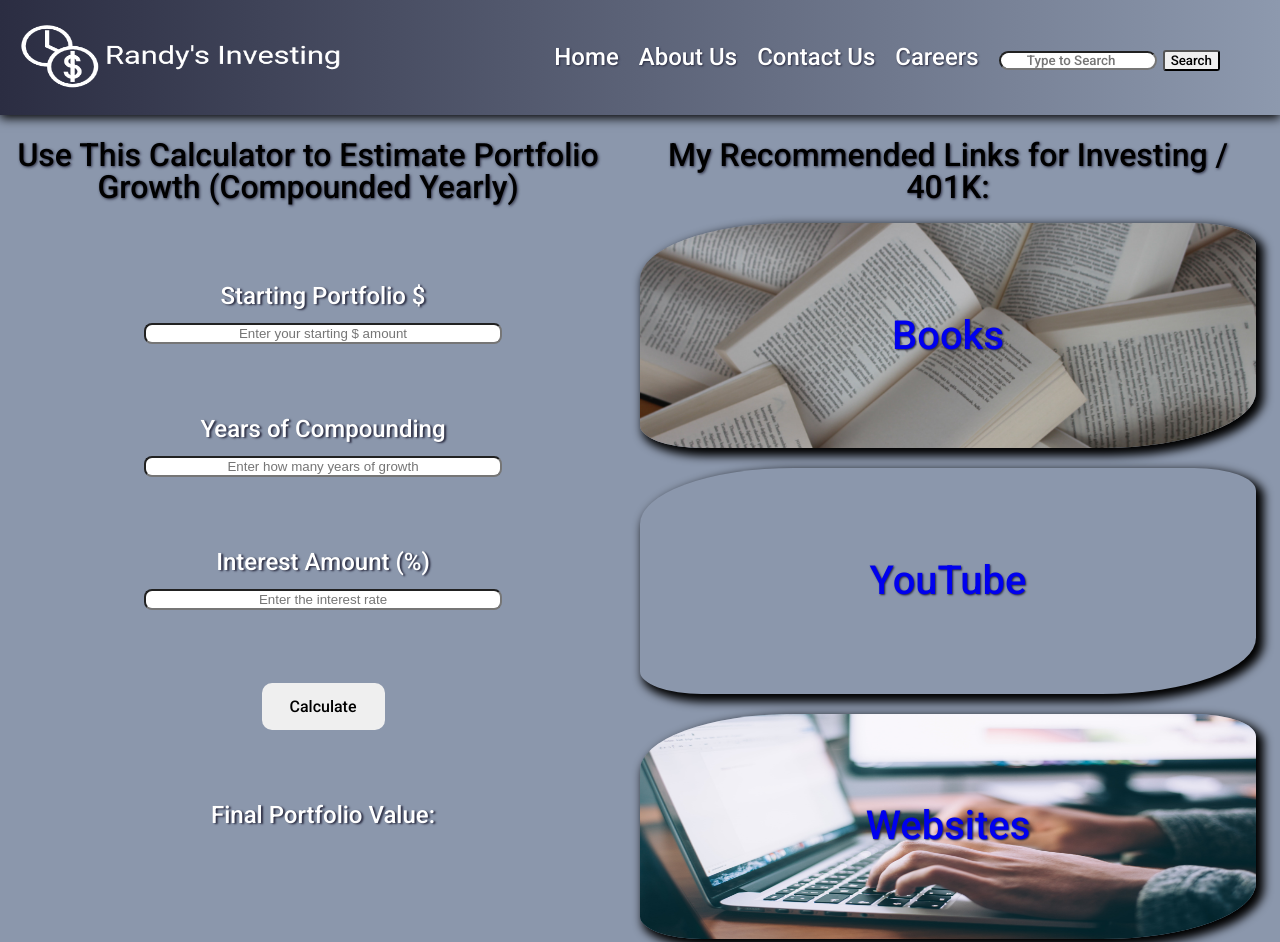
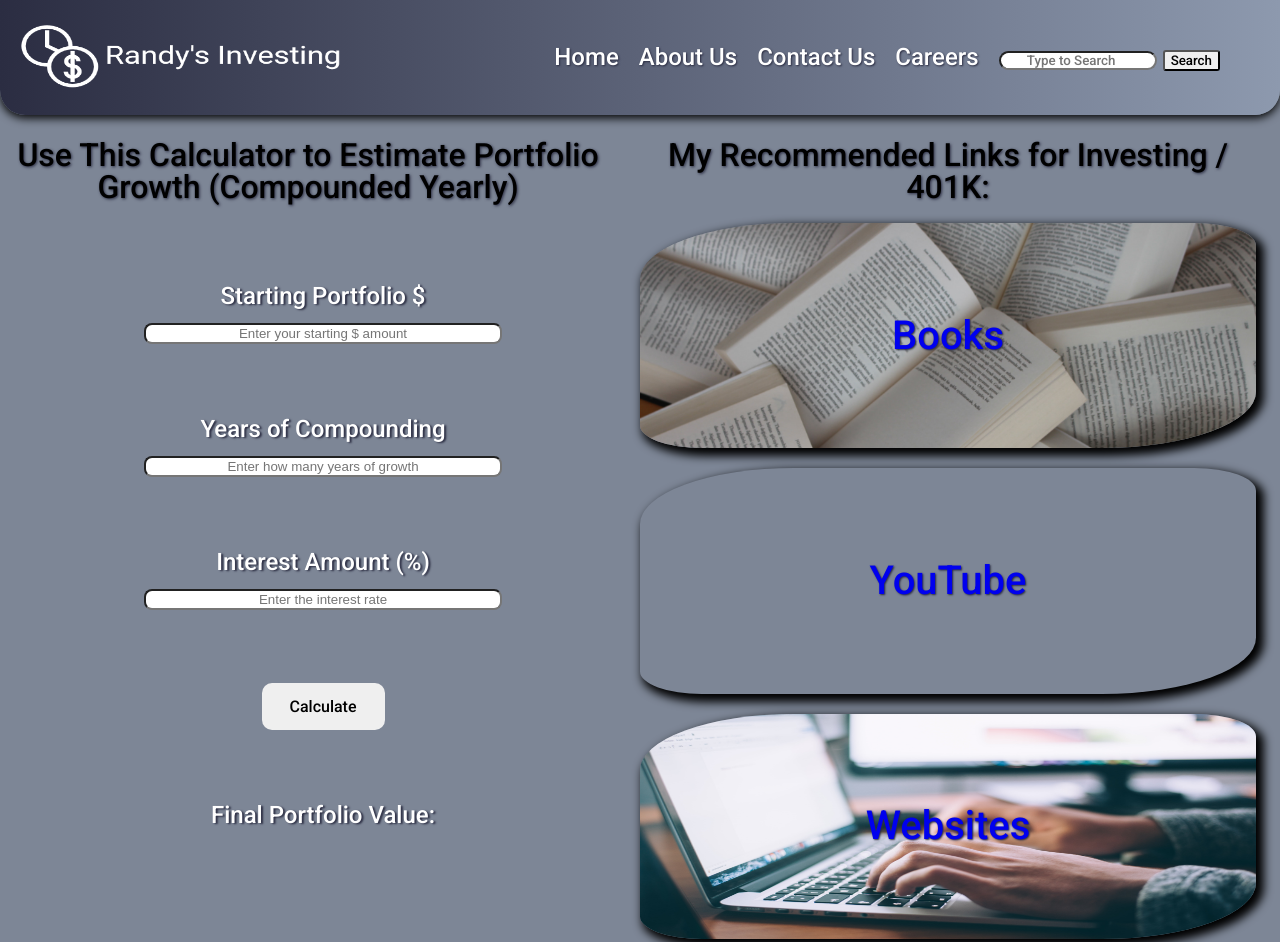
Before and after one commit to randallcode/StockProject, a plain HTML site: page index.html in a window 1280 px wide. Shown: the top 942 px of the page. Drawn offline with Linux system fonts and the light colour scheme.

Commit message:
Added border radius to the bottom portions of the header. Changed the body's background color.

```diff
--- a/style.css
+++ b/style.css
@@ -56,6 +56,7 @@ header {
     position: sticky;
     top: 0;
     box-shadow: 0px 3px 10px;
+    border-radius: 0px  0px  25px 25px ;
 
 }
 
@@ -121,6 +122,10 @@ nav {
 
 /***** Main *******/
 
+body {
+  background-color: #7d8696;
+}
+
 .main-columns {
    display: flex;
    flex-direction: row;
@@ -132,7 +137,7 @@ nav {
   padding: 1.5rem 0;
   width: 50%;
   height: 100vh;
-  background-color: #8b97ac;
+  background-color: #7d8696;
   text-align: center;
 
 
@@ -186,7 +191,7 @@ nav {
   padding: 1.5rem 1.5rem 1.5rem 1.5rem;
   width: 50%;
   height: 100vh;
-  background-color: #8b97ac;
+  background-color: #7d8696;
   text-align: center;
 
 }
@@ -285,8 +290,7 @@ footer {
     background-image: linear-gradient(to right, #2b2d42, #8d99ae );
     /*position: sticky;*/
     bottom: 0;
-    box-shadow: 0px 0px 10px;
-}
+  }
 
 .footer-note {
     display: flex;
```
